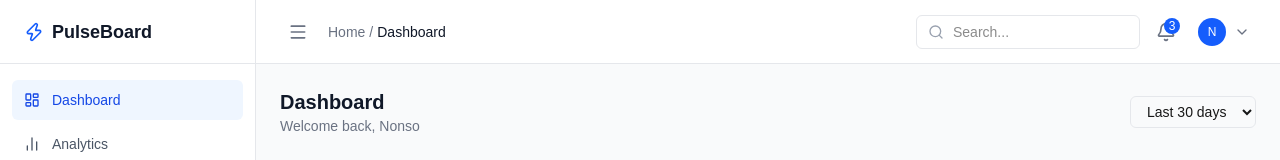
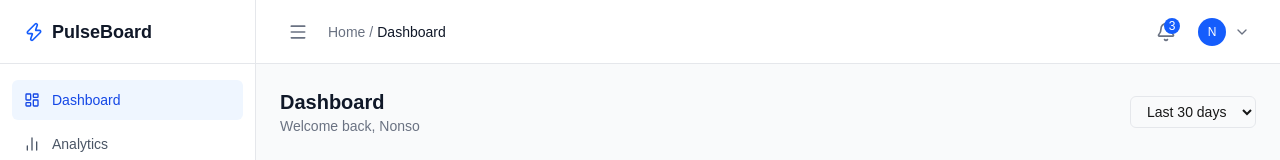
Before and after one commit to nonsodaniel/Pulseboard, a Next.js app: page / in a window 1280 px wide. Shown: the top 160 px of the page. Built offline with nearby package versions, Linux system fonts and the light colour scheme.

Commit message:
bug: search bar removed from header (Bug 9)

```diff
--- a/components/Header.tsx
+++ b/components/Header.tsx
@@ -53,16 +53,6 @@
 
       {/* Right */}
       <div className="flex items-center gap-2">
-        {/* Search */}
-        <div className="relative hidden md:block">
-          <Search className="absolute left-3 top-1/2 -translate-y-1/2 w-4 h-4 text-gray-400" />
-          <input
-            type="text"
-            placeholder="Search..."
-            className="pl-9 pr-4 py-1.5 text-sm border border-gray-200 rounded-md focus:outline-none focus:ring-2 focus:ring-blue-500 w-56"
-          />
-        </div>
-
         {/* Notifications */}
         <div className="relative" ref={notifRef}>
           <button
```
